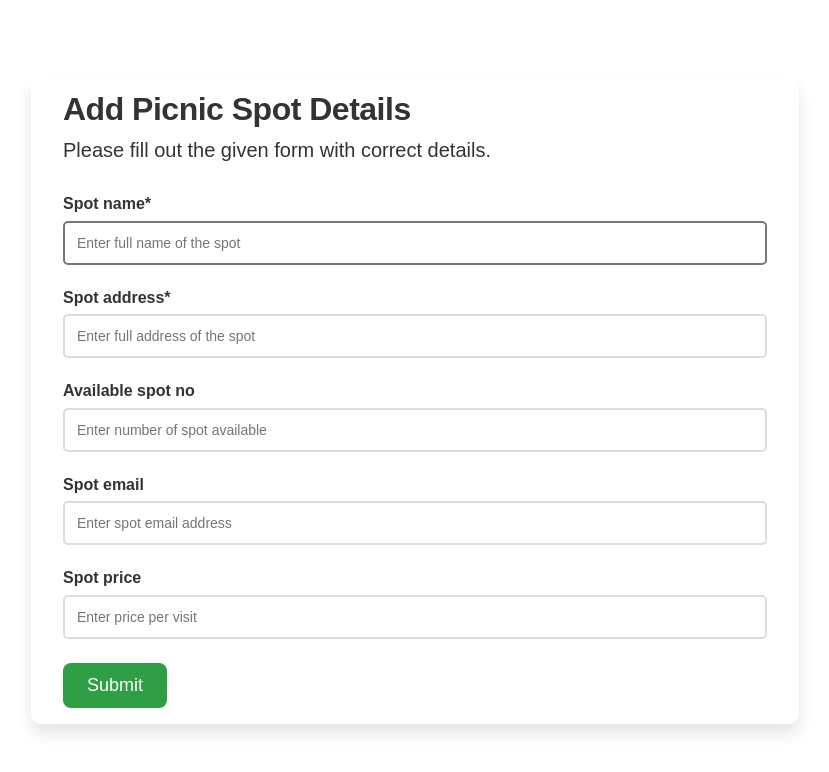
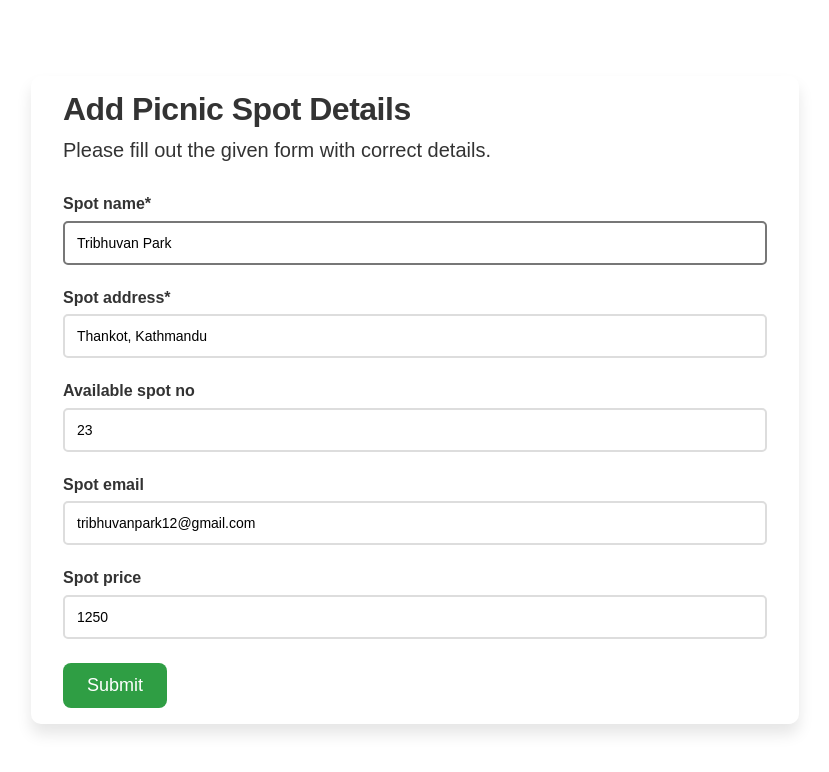
Before and after one commit to dikxak/json-form-schema-generator, a React (Create React App) app: page / in a window 1280 px wide. Shown: the top 772 px of the page, without its empty margins (225-1054 px from the left). Built offline with nearby package versions, Linux system fonts and the light colour scheme; the HTML template or start-up script is replaced by a standard one.

Commit message:
add form-data and render form with the data from form-data.json file and add submit handler function to form

```diff
--- a/src/App.js
+++ b/src/App.js
@@ -2,11 +2,13 @@ import React, { useState } from 'react';
 import Form from './components/Form/Form';
 
 import jsonFormSchema from './JSON/json-form-schema.json';
+import formData from './JSON/form-data.json';
 
 const App = () => {
   const [jsonSchema, setJsonFormSchema] = useState(jsonFormSchema);
+  const [jsonFormData, setJsonFormData] = useState(formData);
 
-  return jsonSchema ? <Form schema={jsonSchema} /> : '';
+  return jsonSchema ? <Form data={jsonFormData} schema={jsonSchema} /> : '';
 };
 
 export default App;
--- /dev/null
+++ b/src/JSON/form-data.json
@@ -0,0 +1,7 @@
+{
+  "spotName": "Tribhuvan Park",
+  "spotAddress": "Thankot, Kathmandu",
+  "availableSpotNo": 23,
+  "spotEmail": "tribhuvanpark12@gmail.com",
+  "spotPrice": 1250
+}
--- a/src/components/Form/Form.js
+++ b/src/components/Form/Form.js
@@ -8,6 +8,8 @@ const Form = props => {
   const inputRef = useRef();
 
   const { title, description, items } = props.schema;
+  const { data } = props;
+
   const objList = [];
 
   const initializeObjList = () => {
@@ -23,19 +25,30 @@ const Form = props => {
       objList.push(obj);
     }
   };
-
   initializeObjList();
 
   useEffect(() => {
     inputRef.current.focus();
   }, [inputRef]);
 
+  const formSubmitHandler = e => {
+    e.preventDefault();
+    const formData = {
+      spotName: e.target[0].value,
+      spotAddress: e.target[1].value,
+      availableSpotNo: e.target[2].value,
+      spotEmail: e.target[3].value,
+      spotPrice: e.target[4].value,
+    };
+    console.log(formData);
+  };
+
   return (
     <div className={styles['form-container']}>
       <h2 className={styles['form-heading']}>{title}</h2>
       <p className={styles['form-description']}>{description}</p>
 
-      <form className={styles.form}>
+      <form onSubmit={formSubmitHandler} className={styles.form}>
         {objList.map((obj, i) => {
           return (
             <div key={obj.key} className={styles['form-control']}>
@@ -43,6 +56,7 @@ const Form = props => {
                 {obj.required ? obj.label + '*' : obj.label}
               </label>
               <input
+                defaultValue={data[obj.key]}
                 ref={i === 0 ? inputRef : null}
                 id={obj.key}
                 type={obj.type}
@@ -52,7 +66,9 @@ const Form = props => {
             </div>
           );
         })}
-        <Button className={styles['btn-submit']}>Submit</Button>
+        <Button type="submit" className={styles['btn-submit']}>
+          Submit
+        </Button>
       </form>
     </div>
   );
```
